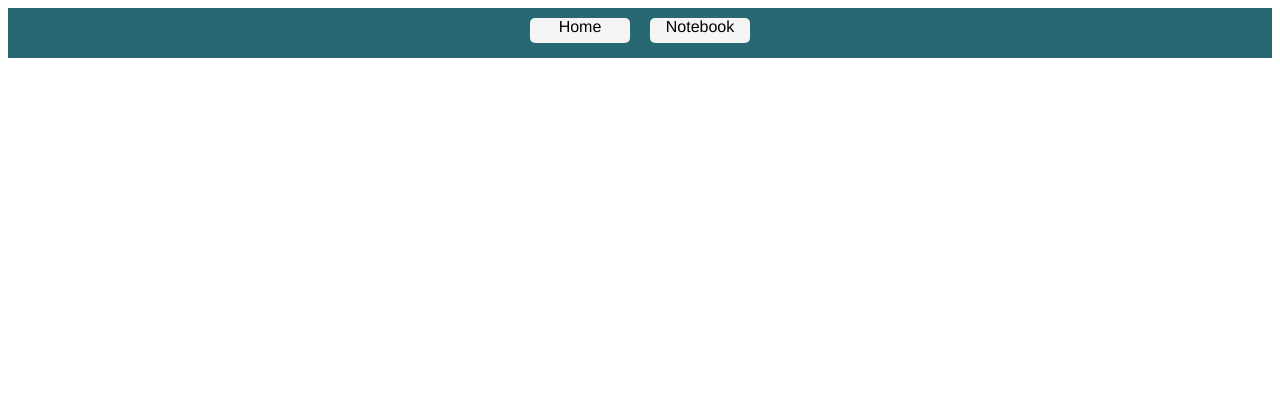
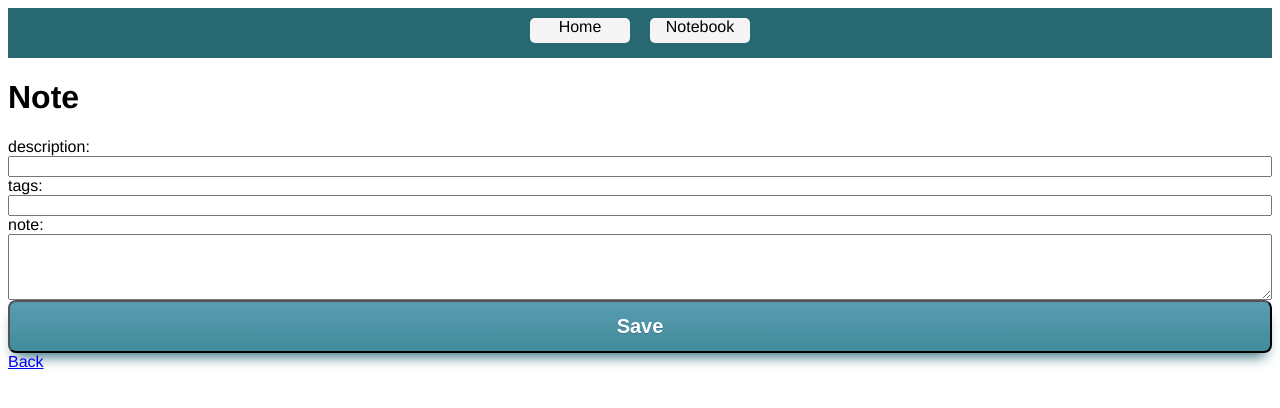
Before and after one commit to bretterstol/notebook, a React (Create React App) app: page /note in a window 1280 px wide. Shown: the top 408 px of the page. Built offline with nearby package versions, Linux system fonts and the light colour scheme.

Commit message:
fix:  note

```diff
--- a/src/Components/App.tsx
+++ b/src/Components/App.tsx
@@ -5,13 +5,16 @@ import {ApolloClient, HttpLink, InMemoryCache} from 'apollo-boost';
 import {ApolloProvider} from '@apollo/react-hooks'
 import Notebook from './Notebook';
 import Front from './Front';
-import Note from './Note/NoteContainer';
+import SpecificNote from './Note/SpecificNote';
+import TopNote from './Note/TopNote';
+import NewNote from './Note/NewNote';
 import FullTable from './Tables/FullTable';
 import TagTable from './Tables/TagTables';
 import Nav from './Nav/Nav';
+import { isDev } from '../utils';
 
 const client = new ApolloClient({
-  link : new HttpLink({uri: "https://qde29kvi38.execute-api.eu-central-1.amazonaws.com/dev/graphql"}),
+  link : new HttpLink({uri: isDev ? "http://localhost:4000/graphql" : "https://qde29kvi38.execute-api.eu-central-1.amazonaws.com/dev/graphql"}),
   cache: new InMemoryCache()
 });
 
@@ -25,7 +28,10 @@ const App: React.FC = () => {
           <FullTable path="/" />
           <TagTable path="/:tag" />
          </Notebook>
-        <Note path="note/:_id" />
+        <TopNote path="note">
+          <NewNote path="/" />
+          <SpecificNote path="/:_id" />
+         </TopNote>
       </Router>
     </ApolloProvider>
   );
--- /dev/null
+++ b/src/Components/Note/NewNote.tsx
@@ -0,0 +1,11 @@
+import React from 'react';
+import Note from './Note';
+import { RouteComponentProps } from '@reach/router';
+
+const NewNote = (props:RouteComponentProps) => {
+    return(
+        <Note description={""} tags={[]} text={""}/>
+    )
+}
+
+export default NewNote;
--- a/src/Components/Note/Note.tsx
+++ b/src/Components/Note/Note.tsx
@@ -45,9 +45,9 @@ const Note = (props: NoteProps) =>  {
         tags: <input value={tags} onChange={handleChage(setTags)}/>
         note: <textarea rows={4} cols= {50} value={note} onChange={handleChage(setNote)}/>
        <button type="submit"> Save </button>
-       <Link to="../notebook"> Back </Link>
    </form>
     {error ? <p style={{color: "red"}}> Må fylle inn alle punkter </p> : null }
+       <Link to="/notebook"> Back </Link>
     </div>
     )
 }
--- a/src/Components/Note/NoteContainer.tsx
+++ b/src/Components/Note/SpecificNote.tsx
@@ -3,24 +3,24 @@ import {useQuery} from '@apollo/react-hooks';
 import { RouteComponentProps, navigate } from '@reach/router';
 import { GET_NOTE } from '../../queries';
 import Note from './Note'
+import NewNote from './NewNote';
 
-interface NoteContainerProps extends RouteComponentProps{
+interface SpecificNoteProps extends RouteComponentProps{
     _id ?: string;
 }
 
-const NoteContainer = (props:NoteContainerProps) => {
+const SpecificNote = (props:SpecificNoteProps) => {
     const {_id} = props;
     const {loading, data} = useQuery(GET_NOTE, {variables: {_id}});
 
-    const goBack = () => navigate("../notebook")
 
     if(loading) return <p>loading...</p>
     else if(data)return(
-        <Note description={data.note.description} tags={data.note.tags} text={data.note.text} goBack={goBack}/>
+        <Note description={data.note.description} tags={data.note.tags} text={data.note.text}/>
     )
     else return(
-        <Note description={""} tags={[]} text={""} goBack={goBack}/>
+        <NewNote />
     )
 }
 
-export default NoteContainer;
+export default SpecificNote;
--- /dev/null
+++ b/src/Components/Note/TopNote.tsx
@@ -0,0 +1,12 @@
+import React from 'react';
+
+const TopNote = (props:any) => {
+    return(
+        <React.Fragment>
+            <h1>Note</h1>
+            {props.children}
+        </React.Fragment>
+    )
+}
+
+export default TopNote;
--- /dev/null
+++ b/src/utils.ts
@@ -0,0 +1,2 @@
+
+export const isDev = window.location.hostname === "localhost";
```
Also changed, not shown: 1 other file (tests, documents, lock files or other folders).
